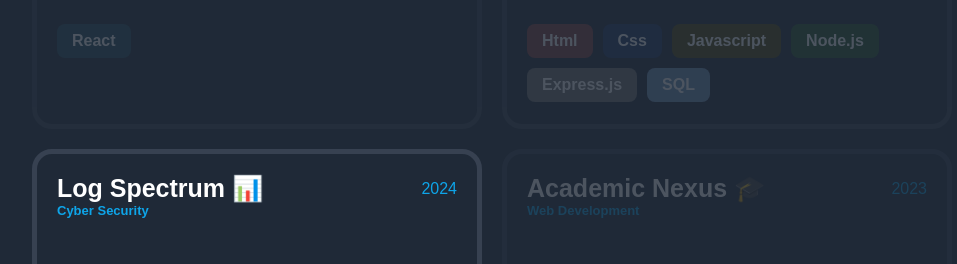
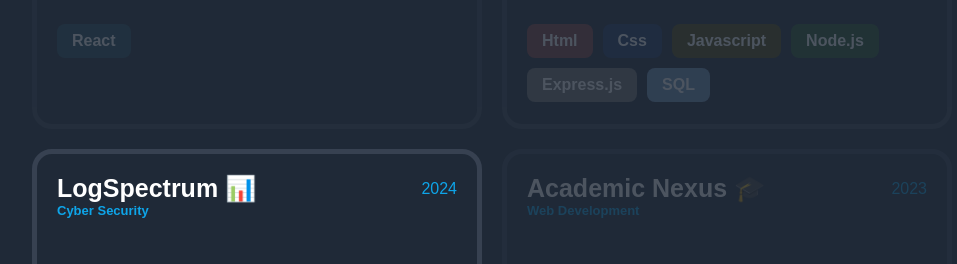
Before and after one commit to DarttGoblin/Portfolio, a React (Create React App) app: page /Projects in a window 1280 px wide. Shown: the part 1926-2190 px from the top of the page, without its empty margins (148-1105 px from the left). Built offline with nearby package versions, Linux system fonts and the light colour scheme.

Commit message:
Update Projects.js

```diff
--- a/src/Pages/Projects/Projects.js
+++ b/src/Pages/Projects/Projects.js
@@ -148,7 +148,7 @@ const Projects = () => {
                     <Project
                         available
                         onClick={() => window.open('https://darttgoblin.github.io/LogSpectrum/InterfaceEmbPages/About/About.html', '_blank')}
-                        title='Log Spectrum 📊'
+                        title='LogSpectrum 📊'
                         skill='Cyber Security'
                         date='2024'
                         description='Analyzes and visualizes Snort logs for efficient intrusion detection monitoring.'
```
